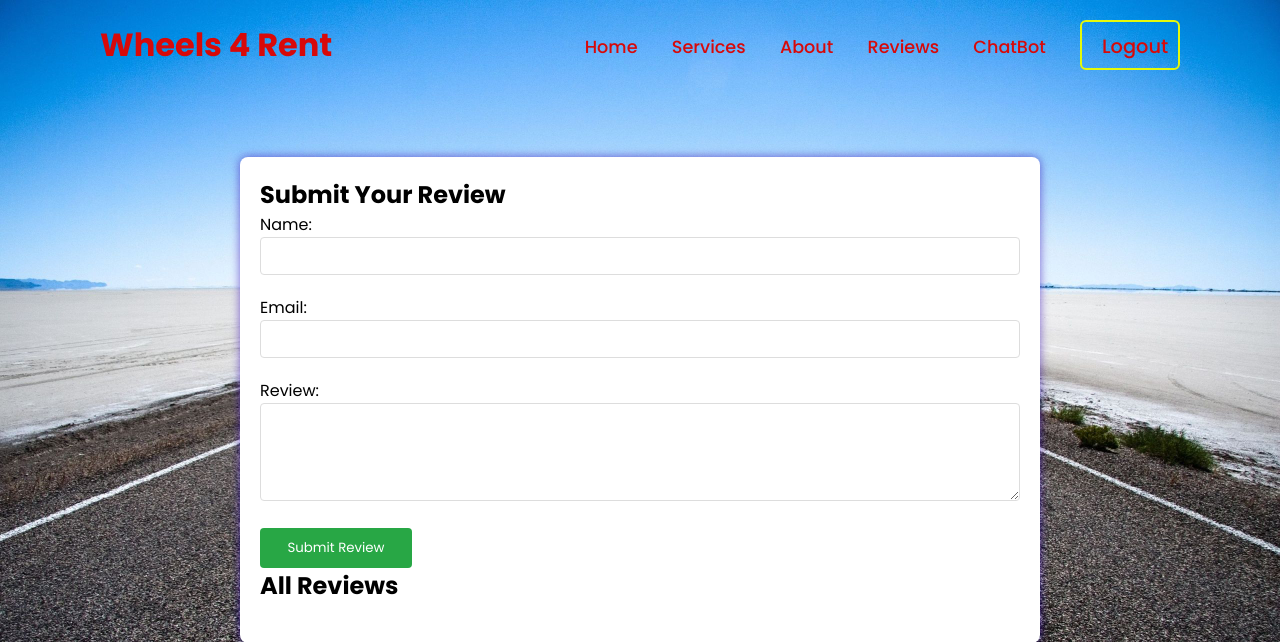
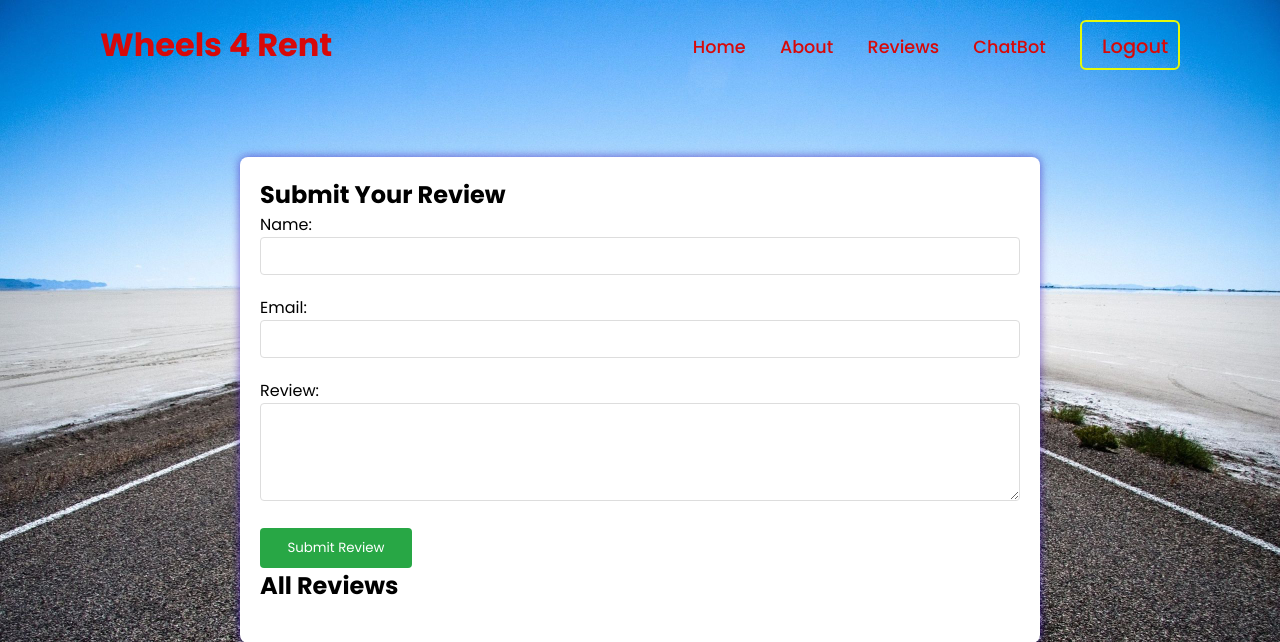
Before and after one commit to Ranjith042002/wheels4rent, a Flask app: page /reviews in a window 1280 px wide. Shown: the top 642 px of the page. Run offline with Flask 3, Linux system fonts and the light colour scheme; data that the repository does not hold is empty.

Commit message:
Update reviews.html

```diff
--- a/templates/reviews.html
+++ b/templates/reviews.html
@@ -13,7 +13,6 @@
         <h2 class="logo">Wheels 4 Rent</h2>
         <nav class="navigation">
            <a href="/ride">Home</a>
-           <a href="/services">Services</a>
            <a href="/about">About</a>
            <a href="/reviews">Reviews</a>
            <a href="/chatbot">ChatBot</a>
```
